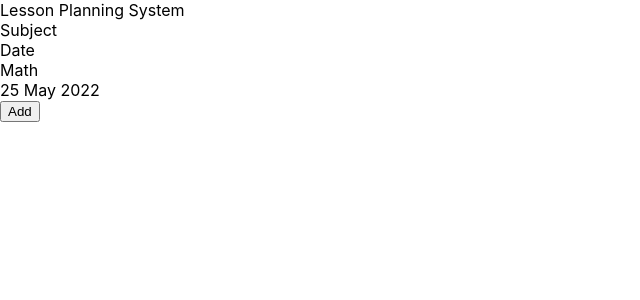
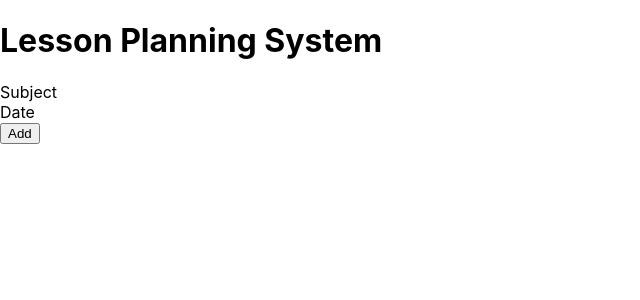
Before and after one commit to viiiofpentacles/lesson-planner, a React (Create React App) app: page / in a window 1280 px wide. Shown: the top 300 px of the page, without its empty margins (0-640 px from the left). Built offline with nearby package versions, Linux system fonts and the light colour scheme.

Commit message:
Added ability to view subject details when clicked

```diff
--- a/src/AddLessonForm.js
+++ b/src/AddLessonForm.js
@@ -1,7 +1,4 @@
 function AddLessonForm (props) {
-    function populateDetails () { //function to populate details if draft is set to true
-    }
-
     function handleSubmit (e) {
         e.preventDefault();
         props.addToSubjectState();
--- a/src/App.js
+++ b/src/App.js
@@ -1,18 +1,14 @@
 import React, { useState } from 'react';
 import './styles/App.css';
-import SubjectsFolder from './SubjectsFolder';
+import SubjectCard from './SubjectCard';
 import AddLessonForm from './AddLessonForm';
+import DisplayLessonDetails from './DisplayLessonDetails';
 
 function App() {
-  const [subjects, setSubjects] = useState([
-    {
-      name: 'Math',
-      date: '25 May 2022',
-      content: '',
-      draft: false,
-    },
-  ]);
+  const [subjects, setSubjects] = useState([]);
   const [showForm, setShowForm] = useState(false);
+  const [current, setCurrent] = useState({});
+  const [showDetails, setShowDetails] = useState(false);
 
   function addToSubjectState () {
     const subjName = document.querySelector('.subject-name-input');
@@ -34,31 +30,56 @@ function App() {
     }));
   }
 
+  function updateDraft () { //used to update existing subject states that are drafts
+  }
+
   function toggleAddForm () {
     if (showForm === false) {
       setShowForm(true);
+      setShowDetails(false);
+      setCurrent({});
     } else {
       setShowForm(false);
-    }
+      setCurrent({});
+    };
   }
+
+  function chooseCurrentSelection (item) {
+    setCurrent(item);
+  }
+
+  function toggleShowDetails () {
+    if (showForm === true) {
+      setShowForm(false);
+    };
+    setShowDetails(true);
+  }
+
+  const displaySubjects = subjects.map(((item, index) => {
+    return <SubjectCard item = {item} key={index} chooseCurrent={chooseCurrentSelection} toggleShow={toggleShowDetails} />
+  }));
 
   return (
     <div className='App'>
       <header className='App-header'>
-        Lesson Planning System
+        <h1>Lesson Planning System</h1>
       </header>
       <main className='container'>
         <div className='subject-box'>
           <div className='subject-sorter'>Subject</div><div className='date-sorter'>Date</div>
           <div className='subject-list'>
-            <SubjectsFolder subjects = {subjects} />
+            {displaySubjects}
             </div>
           <button className='add-subject-button' onClick={toggleAddForm}>Add</button>
         </div>
-        <div className='list-add-viewer' />
-        {showForm === true &&
-        <AddLessonForm addToSubjectState = {addToSubjectState} />
-        }
+        <div className='list-add-viewer'>
+          {showForm === true &&
+          <AddLessonForm addToSubjectState={addToSubjectState} />
+          }
+          {showDetails === true &&
+          <DisplayLessonDetails current={current} addToSubjectState={updateDraft} />
+          }
+        </div>
       </main>
     </div>
   );
--- /dev/null
+++ b/src/DisplayLessonDetails.js
@@ -0,0 +1,31 @@
+import { useEffect } from 'react';
+import AddLessonForm from './AddLessonForm';
+
+function DisplayLessonDetails (props) {
+    useEffect(() => {
+        if (props.current.draft === true) {
+        const subjName = document.querySelector('.subject-name-input');
+        const draft = document.querySelector('.draft-input');
+        const date = document.querySelector('.date-input');
+        const content = document.querySelector('.content-input');
+        subjName.value = props.current.name;
+        draft.checked = true;
+        date.value = props.current.date;
+        content.value = props.current.content;
+        }
+    })
+
+    if (props.current.draft === false) {
+        return (
+            <div className='lesson-details-container'>
+                <div>{props.current.name}</div>
+                <div>{props.current.date}</div>
+                <div>{props.current.content}</div>
+            </div>
+        )} else {
+        return (
+            <AddLessonForm subject={props.current} addToSubjectState={props.updateDraft} />
+        )}
+}
+
+export default DisplayLessonDetails;
--- /dev/null
+++ b/src/SubjectCard.js
@@ -0,0 +1,15 @@
+const SubjectCard = (props) => {
+    function handleShowDetails () {
+        props.chooseCurrent(props.item);
+        props.toggleShow();
+    }
+
+    return (
+        <div key={props.index} className="subject-card" onClick={handleShowDetails}>
+        <div>{props.item.name}</div>
+        <div>{props.item.date}</div>
+    </div>
+    );
+}
+
+export default SubjectCard;
--- a/src/SubjectsFolder.js
+++ /dev/null
@@ -1,20 +0,0 @@
-const SubjectsFolder = (props) => {
-
-    const displaySubjects =
-        props?.subjects.map((item => {
-        return (
-            <div className="subject-card">
-                <div>{item.name}</div>
-                <div>{item.date}</div>
-            </div>
-        )
-        }));
-
-    return (
-        <div className="subject-cards-container">
-            {displaySubjects}
-        </div>
-    );
-}
-
-export default SubjectsFolder;
```
